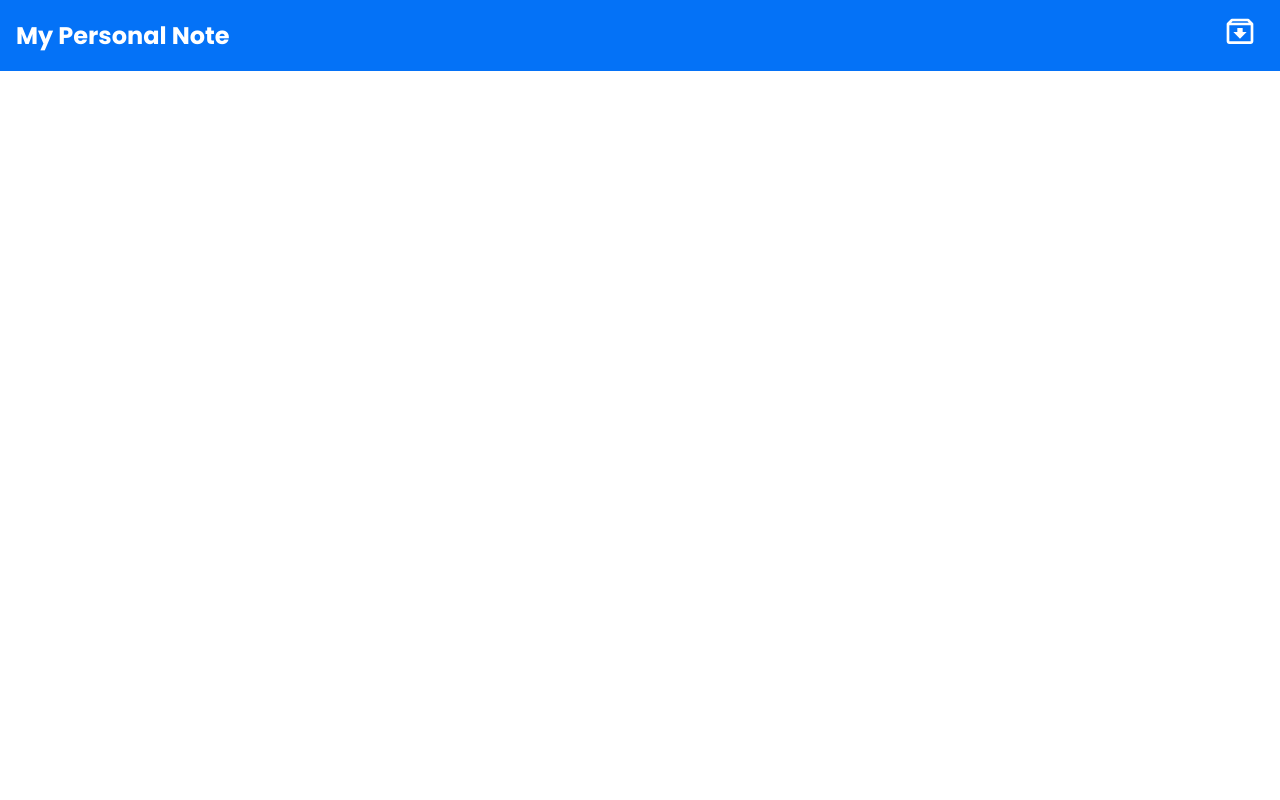
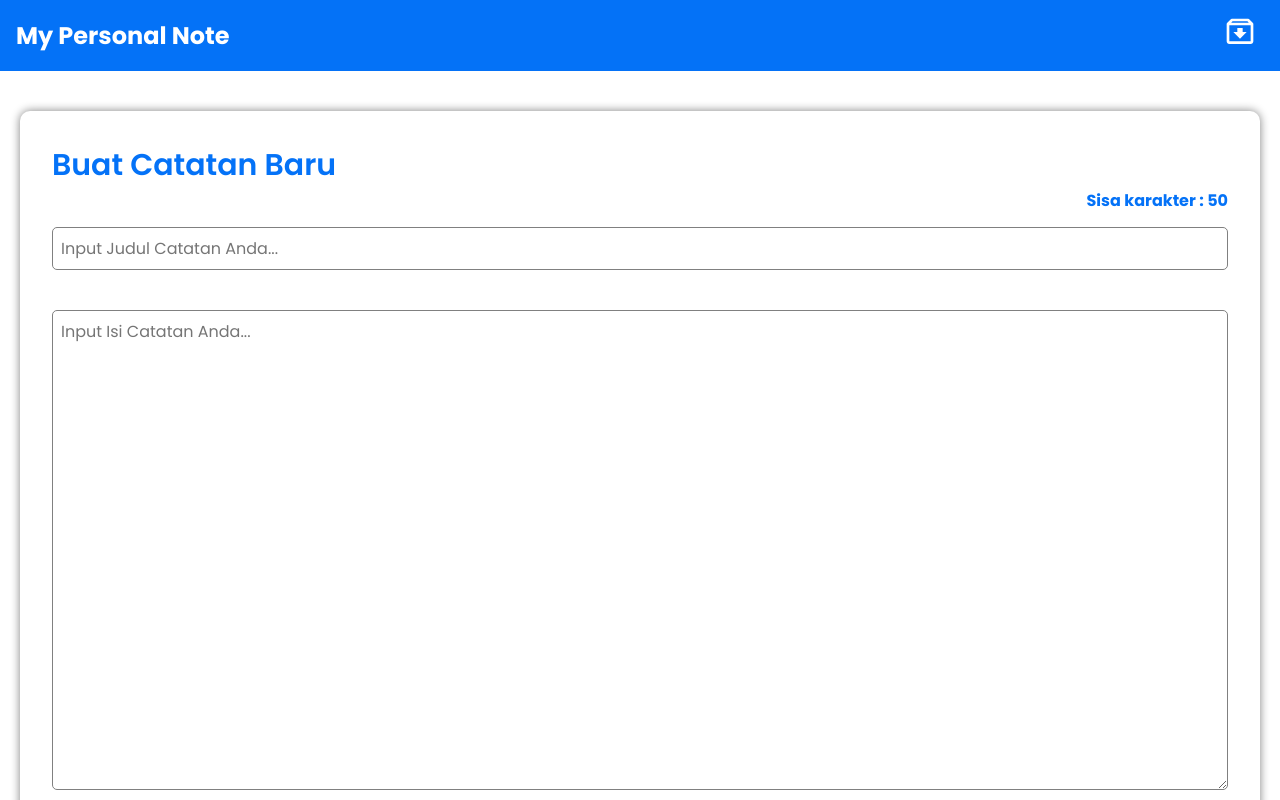
Before and after one commit to ThomasAlberto21/personal-notes-app-v2.0, a React (Create React App) app: page /addnote in a window 1280 px wide. Before the commit this address had no page. Shown: the top 800 px of the page. Built offline with nearby package versions, Linux system fonts and the light colour scheme.

Commit message:
Note sukses ditambahkan

```diff
--- a/src/App.js
+++ b/src/App.js
@@ -1,5 +1,6 @@
 import React from 'react';
 import Navbar from './components/Navbar';
+import AddNote from './pages/AddNote';
 import HomePageWrapper from './pages/HomePage';
 import { Route, Routes } from 'react-router-dom';
 
@@ -9,6 +10,7 @@ function App() {
       <Navbar />
       <Routes>
         <Route path='/' element={<HomePageWrapper />} />
+        <Route path='/addnote' element={<AddNote />} />
       </Routes>
     </div>
   );
--- a/src/components/NoteInput.js
+++ b/src/components/NoteInput.js
@@ -1,9 +1,7 @@
 import React from 'react';
 import PropTypes from 'prop-types';
-import { BsXLg } from 'react-icons/bs';
 import { addNote } from '../utils/local-data';
 import { useNavigate } from 'react-router-dom';
-import { IoMdAddCircle } from 'react-icons/io';
 
 const NoteInputWrapper = () => {
   const navigate = useNavigate();
@@ -21,14 +19,11 @@ class NoteInput extends React.Component {
       title: '',
       body: '',
       titleLimit: 50,
-      showModal: false,
     };
 
     this.onTitleHandler = this.onTitleHandler.bind(this);
     this.onBodyHandler = this.onBodyHandler.bind(this);
   }
-
-
 
   onTitleHandler(e) {
     this.setState(() => {
@@ -50,56 +45,36 @@ class NoteInput extends React.Component {
     e.preventDefault();
     addNote(this.state);
     this.props.doSomethingOnSubmit();
-    console.log('data berhasil ditambahkan');
-  };
-
-  handleShowModal = () => {
-    this.setState({ showModal: true });
-  };
-
-  handleCloseModal = () => {
-    this.setState({ showModal: false });
   };
 
   render() {
     return (
       <div className='add-note'>
-        <IoMdAddCircle
-          onClick={this.handleShowModal}
-          className='add-note-button'
-          size={'4rem'}
-        >
-          Add
-        </IoMdAddCircle>
-        {this.state.showModal && (
-          <div className='add-note-body'>
-            <div className='add-note-modal-content'>
-              <div className='add-note-header'>
-                <h1>Buat Catatan Anda</h1>
-                <span className='close' onClick={this.handleCloseModal}>
-                  <BsXLg />
-                </span>
-              </div>
         <form onSubmit={this.handleSubmit}>
-                <p className='add-note-char-limit'>
-                  Sisa karakter : {' '}
-                  {this.state.titleLimit - this.state.title.length}
-                </p>
+          <div className='form-group'>
+            <p>Buat Catatan Baru</p>
+            <label htmlFor='name'>
+              Sisa karakter : {this.state.titleLimit - this.state.title.length}
+            </label>
             <input
               type='text'
+              id='name'
+              name='name'
               value={this.state.title}
               placeholder='Input Judul Catatan Anda...'
               onChange={this.onTitleHandler}
             />
+          </div>
+          <div className='form-group'>
             <textarea
-                  placeholder='Input Catatan Anda...'
+              id='message'
+              name='message'
+              placeholder='Input Isi Catatan Anda...'
               onChange={this.onBodyHandler}
-                ></textarea>
+            />
+          </div>
           <button type='submit'>Buat Catatan Baru</button>
         </form>
-            </div>
-          </div>
-        )}
       </div>
     );
   }
--- /dev/null
+++ b/src/components/NoteInputButton.js
@@ -0,0 +1,17 @@
+import React from 'react';
+import { IoMdAddCircle } from 'react-icons/io';
+import { Link } from 'react-router-dom';
+
+const NoteInputButton = () => {
+  return (
+    <div className='add-note'>
+      <Link to='/addnote'>
+        <IoMdAddCircle className='add-note-button' size={'4rem'}>
+          Add
+        </IoMdAddCircle>
+      </Link>
+    </div>
+  );
+};
+
+export default NoteInputButton;
--- a/src/components/SearchBar.js
+++ b/src/components/SearchBar.js
@@ -23,7 +23,6 @@ const SearchBar = ({ keyword, keywordChange }) => {
               onChange={(event) => keywordChange(event.target.value)}
               placeholder='Masukkan Judul Catatan Anda'
             />
-            <button type='submit'>Cari</button>
           </div>
         </div>
       )}
--- /dev/null
+++ b/src/pages/AddNote.js
@@ -0,0 +1,8 @@
+import React from 'react';
+import NoteInputWrapper from '../components/NoteInput';
+
+const AddNote = () => {
+  return <NoteInputWrapper />;
+};
+
+export default AddNote;
--- a/src/pages/HomePage.js
+++ b/src/pages/HomePage.js
@@ -1,7 +1,7 @@
 import React from 'react';
 import NoteList from '../components/NoteList';
 import SearchBar from '../components/SearchBar';
-import NoteInputWrapper from '../components/NoteInput';
+import NoteInputButton from '../components/NoteInputButton';
 import { getActiveNotes } from '../utils/local-data';
 import { useSearchParams } from 'react-router-dom';
 
@@ -53,7 +53,7 @@ class HomePage extends React.Component {
             keyword={this.state.keyword}
             keywordChange={this.onKeywordChangeHandler}
           />
-          <NoteInputWrapper />
+          <NoteInputButton />
         </div>
         <NoteList notes={notes} messageNotFound='Tidak ada catatan' />
       </main>
--- a/src/styles/style.css
+++ b/src/styles/style.css
@@ -260,92 +260,68 @@ button[type='submit'] {
 }
 
 /* Modal add note */
-.add-note-body {
-  position: fixed;
-  z-index: 1;
-  left: 0;
-  top: 0;
-  width: 100%;
-  height: 100%;
-  overflow: hidden;
-  background-color: rgb(0, 0, 0);
-  background-color: rgba(0, 0, 0, 0.4);
-}
-
-.add-note .add-note-header {
-  display: flex;
-  align-items: center;
-  justify-content: space-between;
-  font-size: 10px;
-}
-
-.add-note .add-note-button {
-  float: right;
-  margin: 30px 0;
+.add-note {
+  margin: 40px 20px;
   color: var(--background-blue);
 }
 
-.add-note-modal-content {
-  background-color: #fefefe;
-  margin: 10% auto;
-  padding: 20px;
-  border: 1px solid #888;
-  width: 80%;
+.add-note form {
+  padding: 2em;
+  background-color: white;
+  border-radius: 10px;
+  box-shadow: 0 0 10px gray;
+  margin: 2em auto;
 }
 
-.add-note-char-limit {
-  font-size: 14px;
-  font-weight: 500;
-  text-align: right;
-  color: var(--background-blue);
+.add-note .form-group {
+  margin-bottom: 1.5em;
 }
 
-.close-add-note {
-  color: #aaa;
-  float: right;
-  font-size: 28px;
-  font-weight: bold;
+.add-note p {
+  font-size: 30px;
+  font-weight: 600;
 }
 
-.close-add-note:hover,
-.close-add-note:focus {
-  color: black;
-  text-decoration: none;
-  cursor: pointer;
+.add-note label {
+  display: block;
+  font-weight: bold;
+  margin-bottom: 0.5em;
+  text-align: right;
 }
 
-.add-note input {
+.add-note input,
+textarea {
   width: 100%;
-  padding: 12px;
-  border: 1px solid #ccc;
-  border-radius: 4px;
-  box-sizing: border-box;
-  margin-top: 6px;
-  margin-bottom: 16px;
+  padding: 0.5em;
+  font-size: 1em;
+  border: 1px solid gray;
+  border-radius: 5px;
+  transition: 0.3s;
 }
 
 .add-note textarea {
-  width: 100%;
-  height: 20vh;
-  padding: 12px;
-  border: 1px solid #ccc;
-  border-radius: 4px;
-  box-sizing: border-box;
-  margin-top: 6px;
-  margin-bottom: 16px;
+  height: 60vh;
 }
 
-.add-note button[type='submit'] {
+.add-note input:focus,
+textarea:focus {
+  outline: none;
+}
+
+.add-note button {
+  display: block;
+  margin: 2em auto;
+  padding: 1em 2em;
   background-color: var(--background-blue);
   color: white;
-  padding: 12px 20px;
   border: none;
-  border-radius: 4px;
+  border-radius: 5px;
   cursor: pointer;
+  transition: 0.3s;
 }
 
 .add-note button:hover:active {
-  opacity: 0.7;
+  opacity: 0.5;
 }
 
 .header-homepage {
```
Lines whose indentation alone changed are shown as unchanged.
